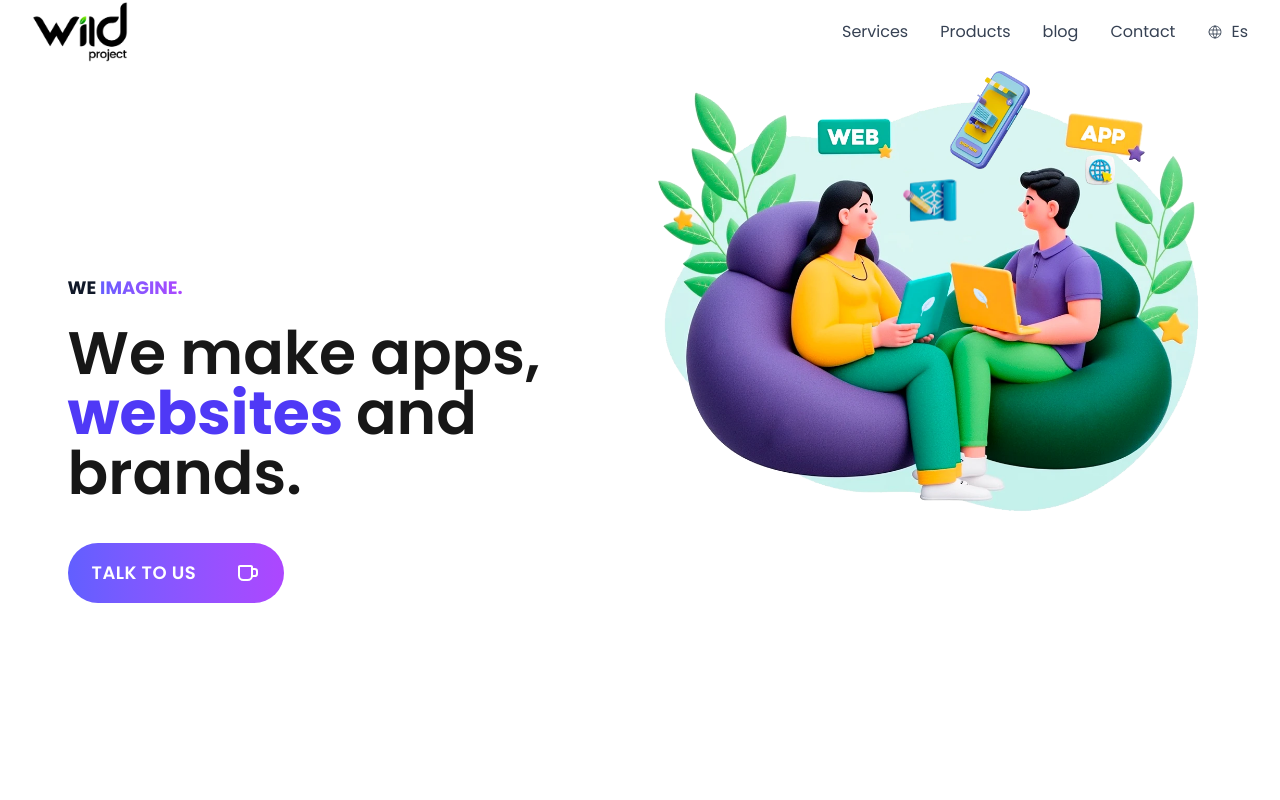
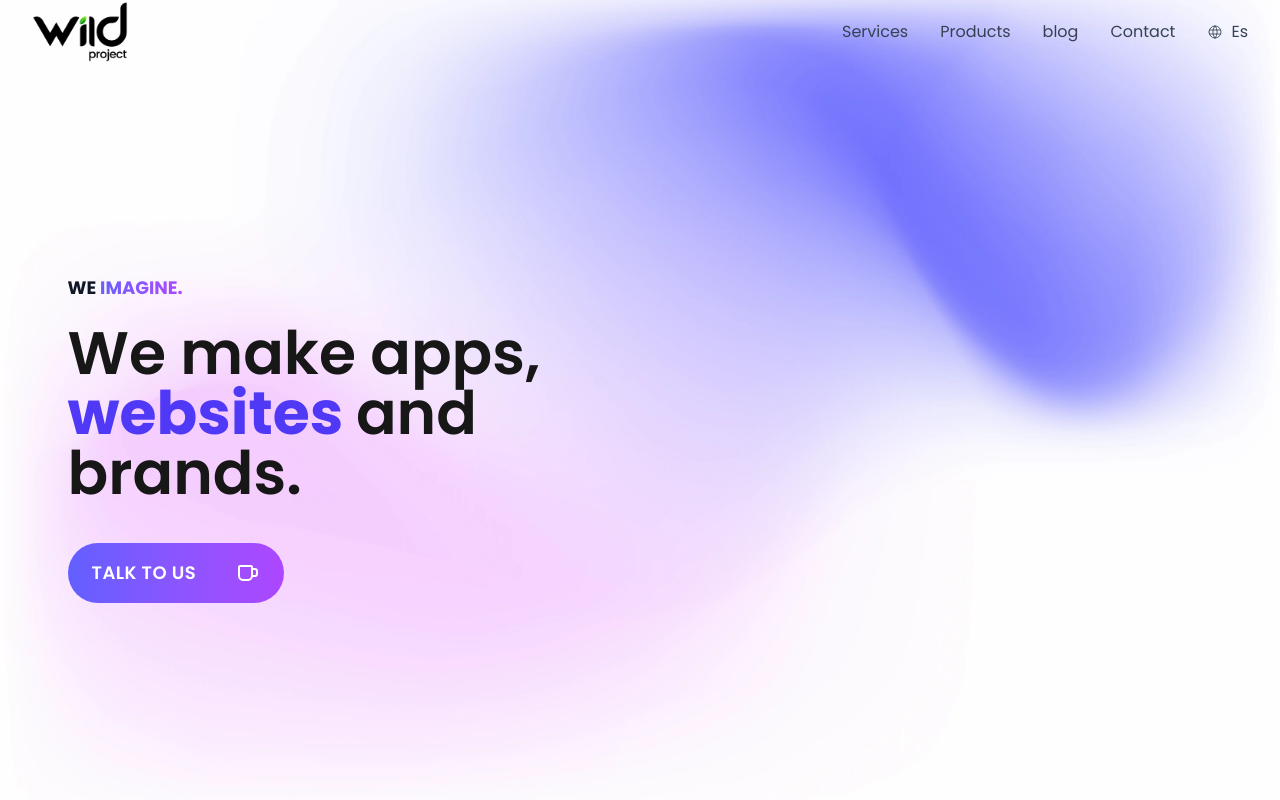
Before and after one commit to davidguzmandev/Wild, a Next.js app: page /en in a window 1280 px wide. Shown: the top 800 px of the page. Built offline with nearby package versions, Linux system fonts and the light colour scheme.

Commit message:
UI improve

```diff
--- a/src/app/[lang]/page.tsx
+++ b/src/app/[lang]/page.tsx
@@ -3,10 +3,8 @@
 import { getDictionary } from "../i18n/dictionary";
 import WeAre from "@/components/common/weare";
 import WhyUs from "@/components/partials/whyus";
-import GsapInitializer from "@/components/common/gsapInitializer";
 import Services from "@/components/partials/services";
 import Footer from "@/components/partials/footer";
-
 
 export default async function Home({
   params,
@@ -16,10 +14,8 @@
   const lang = (await params).lang;
   const t = await (await getDictionary(lang)).home;
 
-
   return (
     <div className="scroll-smooth">
-      <GsapInitializer />
       <Header navTranslations={t} />
       <Hero
         navTranslations={t}
@@ -42,8 +38,6 @@
       />
       <WhyUs translations={t}/>
       <Footer translations={t}/>
-
-
     </div>
   );
 }
--- a/src/components/partials/hero.tsx
+++ b/src/components/partials/hero.tsx
@@ -1,10 +1,8 @@
 "use client";
 import useRandomText from "@/hooks/useRandomText";
-import {
-  IconCoffee,
-  IconMug,
-} from "@tabler/icons-react";
-import HeroBanner from "@/components/common/herobanner";
+import { IconCoffee, IconMug } from "@tabler/icons-react";
+import Image from "next/image";
+import Background from "@/images/background.webp";
 
 interface RandomTextComponentProps {
   words: string[];
@@ -21,8 +19,13 @@
 
   return (
     <section className="min-h-screen px-2 relative flex flex-col justify-center">
-      <div className="md:absolute inset-0 bg-cover bg-center flex justify-center z-0 md:order-2 order-3">
-        <HeroBanner />
+      <div className="fixed z-0 inset-0">
+        <Image
+          src={Background}
+          alt="background"
+          fill
+          className="object-cover object-center w-full h-full"
+        />
       </div>
       <div className="justify-center max-w-7xl mx-auto px-4 sm:px-6 lg:px-8 relative z-10 order-1 max-sm:mt-24">
         <div className="sm:mt-20 animate-fade-in-down">
@@ -60,8 +63,14 @@
               aria-label={navTranslations.talktous}>
               <span className="inline-flex items-center gap-10 group-hover:text-white ">
                 {navTranslations.talktous}{" "}
-                <IconMug stroke={2} className="group-hover:hidden group-hover:text-white" />{" "}
-                <IconCoffee stroke={2} className="hidden group-hover:block group-hover:text-violet-500" />
+                <IconMug
+                  stroke={2}
+                  className="group-hover:hidden group-hover:text-white"
+                />{" "}
+                <IconCoffee
+                  stroke={2}
+                  className="hidden group-hover:block group-hover:text-violet-500"
+                />
               </span>
             </button>
           </div>
```
Also changed, not shown: public/images/background.webp (added).
